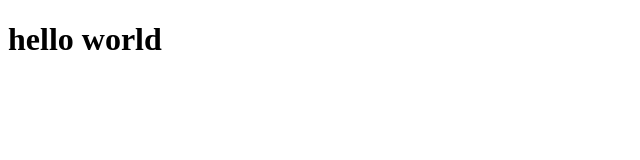
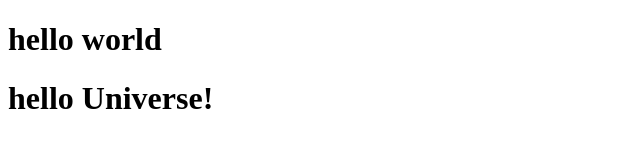
Before and after one commit to aozkan/git-project, a website: page index.html in a window 1280 px wide. Shown: the whole page, without its empty margins (0-640 px from the left). Drawn offline with Linux system fonts and the light colour scheme.

Commit message:
Changed index.html

```diff
--- a/index.html
+++ b/index.html
@@ -8,5 +8,6 @@
 </head>
 <body>
     <h1>hello world</h1>
+    <h1>hello Universe!</h1>
 </body>
 </html>
```
